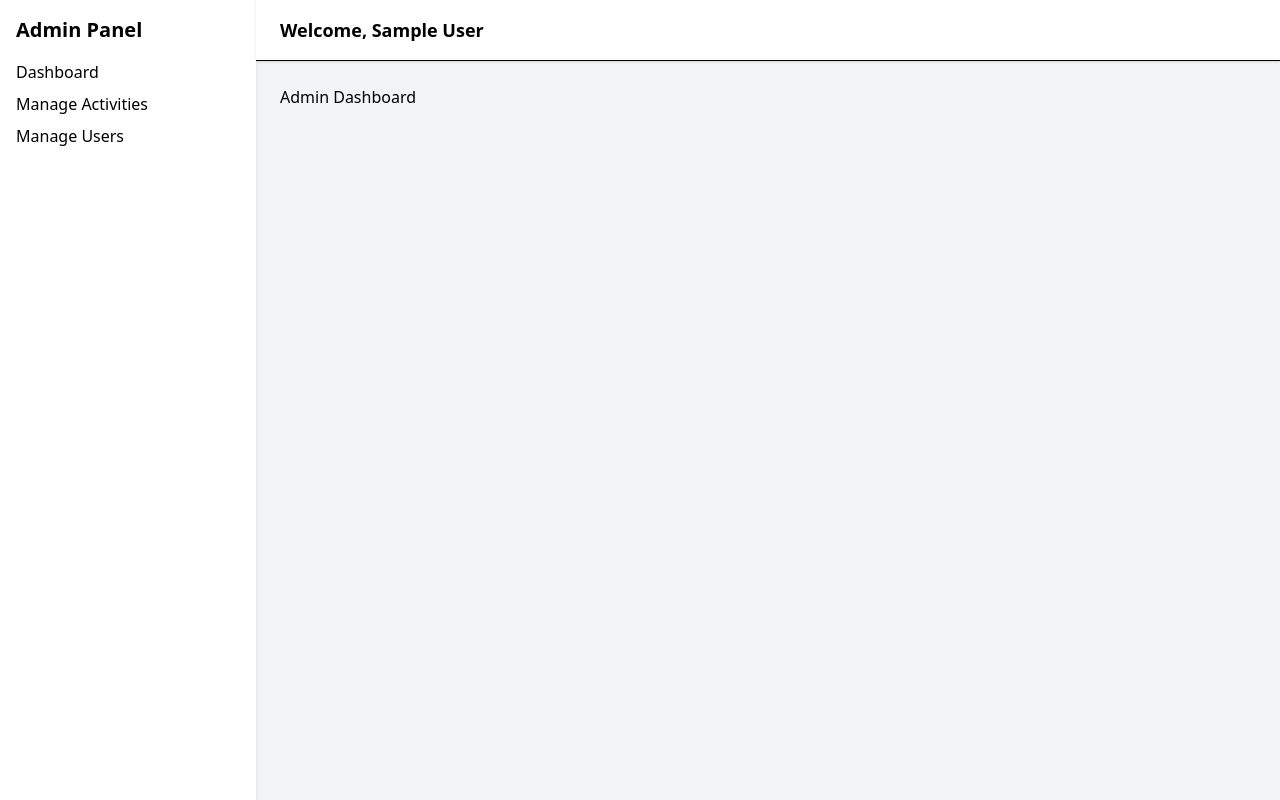
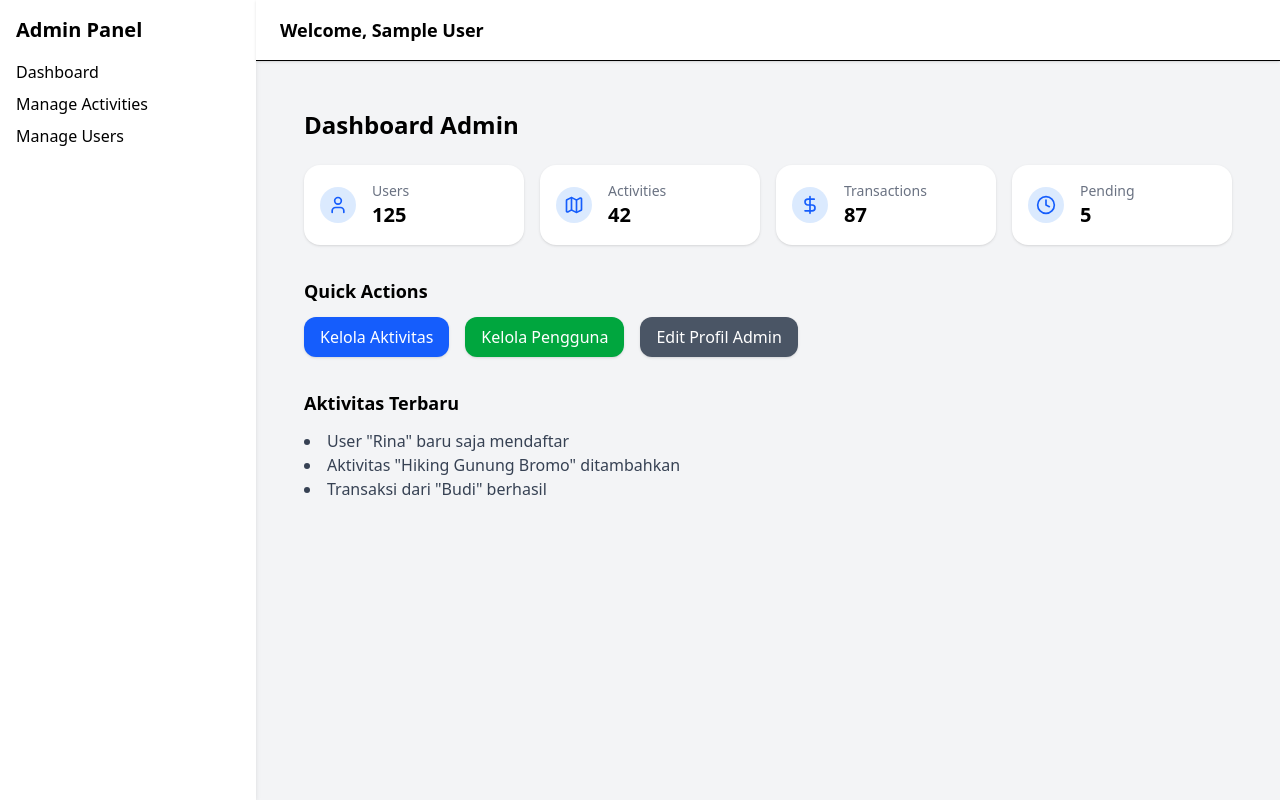
Before and after one commit to Ikwancfx7/wisataloka-travel-app, a React (Vite) app: page /admin in a window 1280 px wide. Built offline with nearby package versions, Linux system fonts and the light colour scheme; no server answers; sample sign-in values are in the browser's storage.

Commit message:
menambah dummy di admin dashboard

```diff
--- a/src/pages/Admin/AdminDashboard.jsx
+++ b/src/pages/Admin/AdminDashboard.jsx
@@ -1,9 +1,66 @@
+import { useEffect, useState } from "react";
+import { Link } from "react-router-dom";
+import { User, Map, DollarSign, Clock } from "lucide-react";
+
 const AdminDashboard = () => {
- return(
-    <div>
-        <h1>Admin Dashboard</h1>
+  const [totalUsers, setTotalUsers] = useState(0);
+  const [totalActivities, setTotalActivities] = useState(0);
+  const [totalTransactions, setTotalTransactions] = useState(0);
+  const [pendingApprovals, setPendingApprovals] = useState(0);
+
+  useEffect(() => {
+    // Simulasi ambil data (ganti dengan API call asli nanti)
+    setTotalUsers(125);
+    setTotalActivities(42);
+    setTotalTransactions(87);
+    setPendingApprovals(5);
+  }, []);
+
+  const StatCard = ({ title, value, icon }) => (
+    <div className="bg-white p-4 rounded-2xl shadow flex items-center gap-4">
+      <div className="p-2 bg-blue-100 rounded-full text-blue-600">
+        {icon}
+      </div>
+      <div>
+        <p className="text-gray-500 text-sm">{title}</p>
+        <p className="text-xl font-bold">{value}</p>
+      </div>
     </div>
- )
-}
+  );
+
+  return (
+    <div className="p-4 md:p-6">
+      <h1 className="text-2xl font-bold mb-6">Dashboard Admin</h1>
+
+      {/* Overview Cards */}
+      <div className="grid grid-cols-2 md:grid-cols-4 gap-4 mb-8">
+        <StatCard title="Users" value={totalUsers} icon={<User className="w-5 h-5" />} />
+        <StatCard title="Activities" value={totalActivities} icon={<Map className="w-5 h-5" />} />
+        <StatCard title="Transactions" value={totalTransactions} icon={<DollarSign className="w-5 h-5" />} />
+        <StatCard title="Pending" value={pendingApprovals} icon={<Clock className="w-5 h-5" />} />
+      </div>
+
+      {/* Quick Actions */}
+      <div className="mb-8">
+        <h2 className="text-lg font-semibold mb-3">Quick Actions</h2>
+        <div className="flex flex-wrap gap-4">
+          <Link to="/admin/activities" className="bg-blue-600 text-white px-4 py-2 rounded-xl shadow hover:bg-blue-700 transition">Kelola Aktivitas</Link>
+          <Link to="/admin/users" className="bg-green-600 text-white px-4 py-2 rounded-xl shadow hover:bg-green-700 transition">Kelola Pengguna</Link>
+          <Link to="/admin/profile" className="bg-gray-600 text-white px-4 py-2 rounded-xl shadow hover:bg-gray-700 transition">Edit Profil Admin</Link>
+        </div>
+      </div>
+
+      {/* Recent Section (optional dummy) */}
+      <div>
+        <h2 className="text-lg font-semibold mb-3">Aktivitas Terbaru</h2>
+        <ul className="list-disc list-inside text-gray-700">
+          <li>User "Rina" baru saja mendaftar</li>
+          <li>Aktivitas "Hiking Gunung Bromo" ditambahkan</li>
+          <li>Transaksi dari "Budi" berhasil</li>
+        </ul>
+      </div>
+    </div>
+  );
+};
 
 export default AdminDashboard;
```
